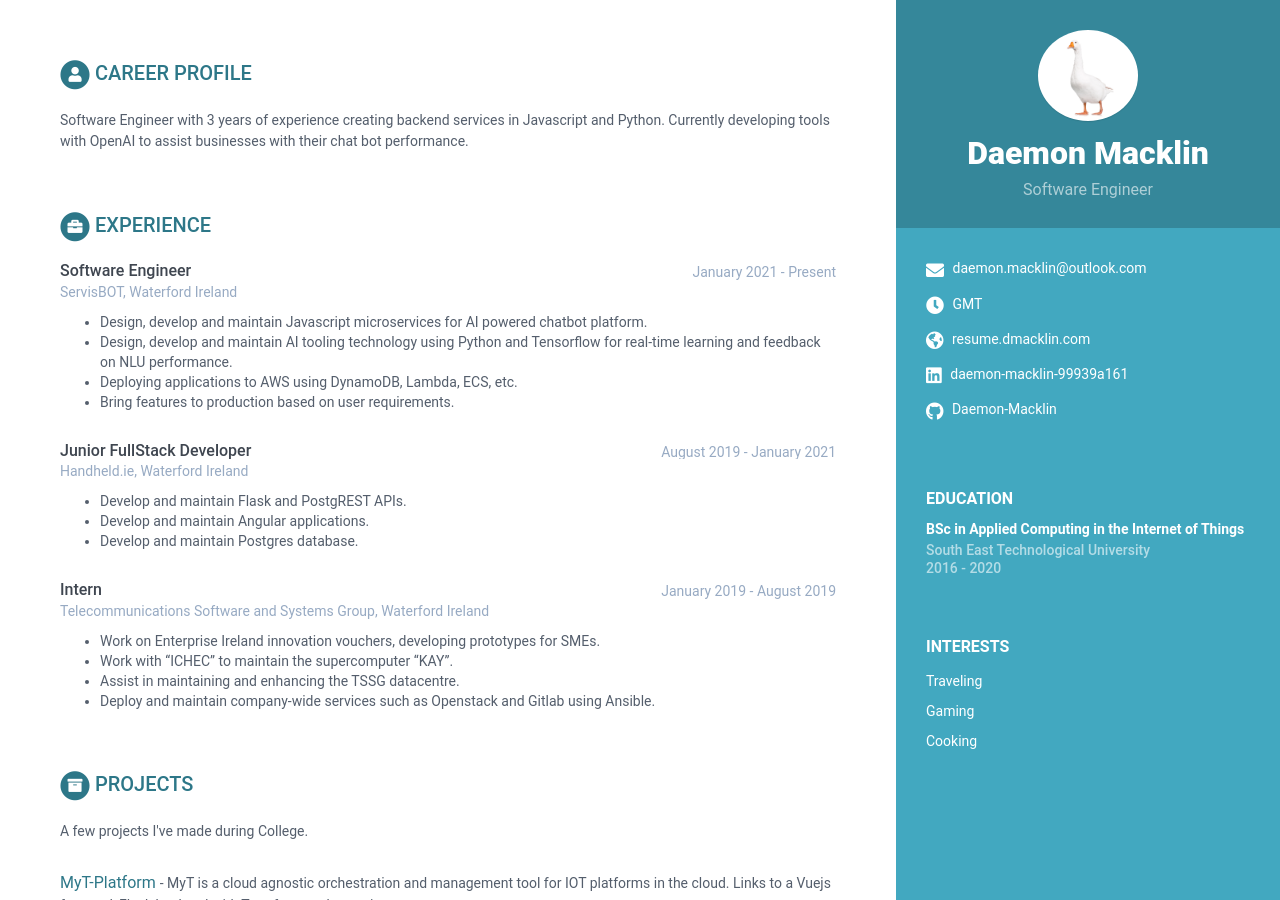
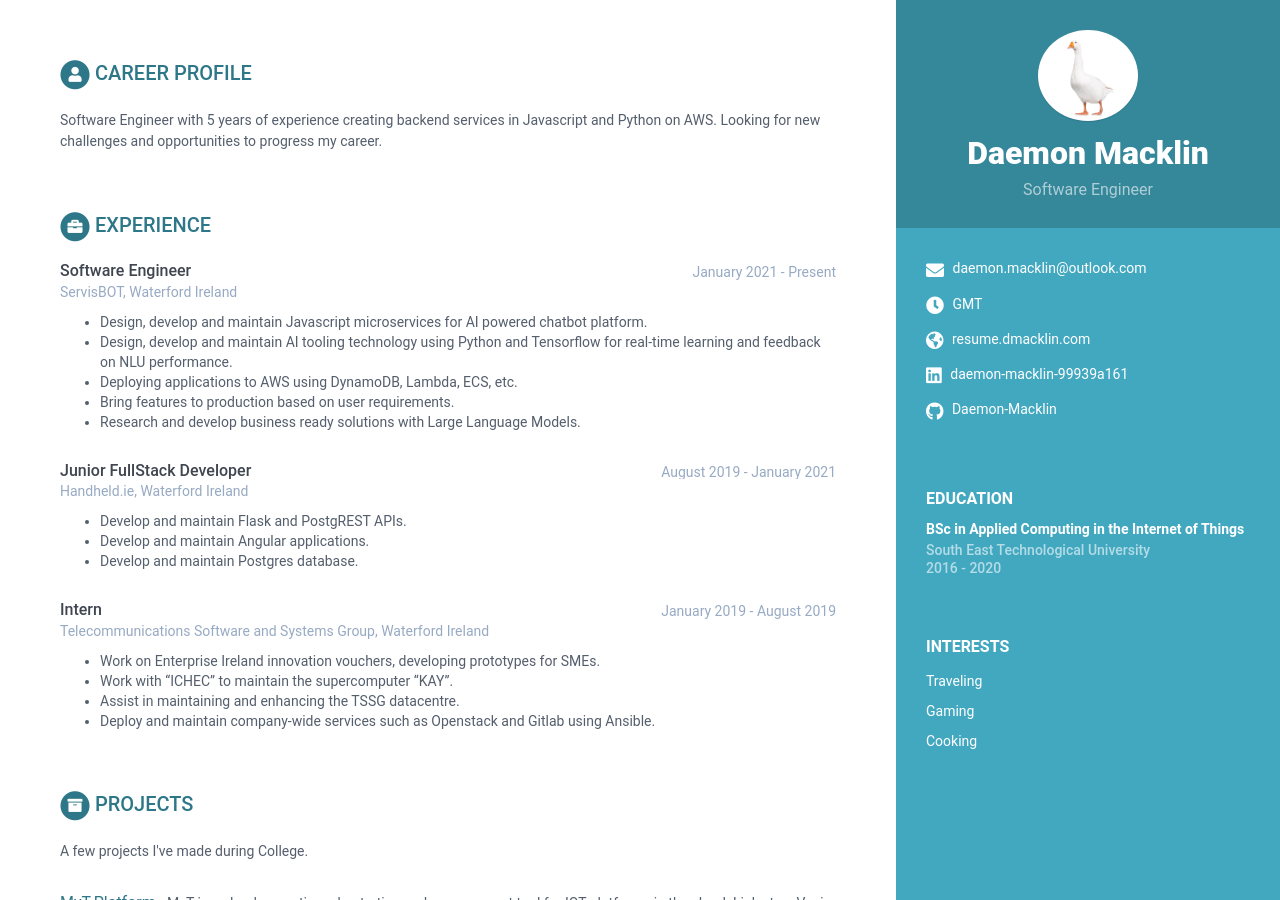
Before and after one commit to Daemon-Macklin/Daemon-Macklin.github.io, a Jekyll site: the page built from print.html, in a window 1280 px wide and 900 px high. Built offline with Jekyll 4.4.1, drawn with Linux system fonts in a browser that asks for light colours.

Commit message:
Updated phrasing and fixing spelling to run gha

```diff
--- a/_data/data.yml
+++ b/_data/data.yml
@@ -35,7 +35,7 @@ sidebar:
 career-profile:
     title: Career Profile
     summary: |
-        Software Engineer with 3 years of experience creating backend services in Javascript and Python. Currently developing tools with OpenAI to assist businesses with their chat bot performance.
+        Software Engineer with 5 years of experience creating backend services in Javascript and Python on AWS. Looking for new challenges and opportunities to progress my career.
 education:
     title: Education
     info:
@@ -55,6 +55,7 @@ experiences:
           - Design, develop and maintain AI tooling technology using Python and Tensorflow for real-time learning and feedback on NLU performance.
           - Deploying applications to AWS using DynamoDB, Lambda, ECS, etc.
           - Bring features to production based on user requirements.
+          - Research and develop business ready solutions with Large Language Models.
       - role: Junior FullStack Developer
         time: August 2019 - January 2021
         company: Handheld.ie, Waterford Ireland
```
